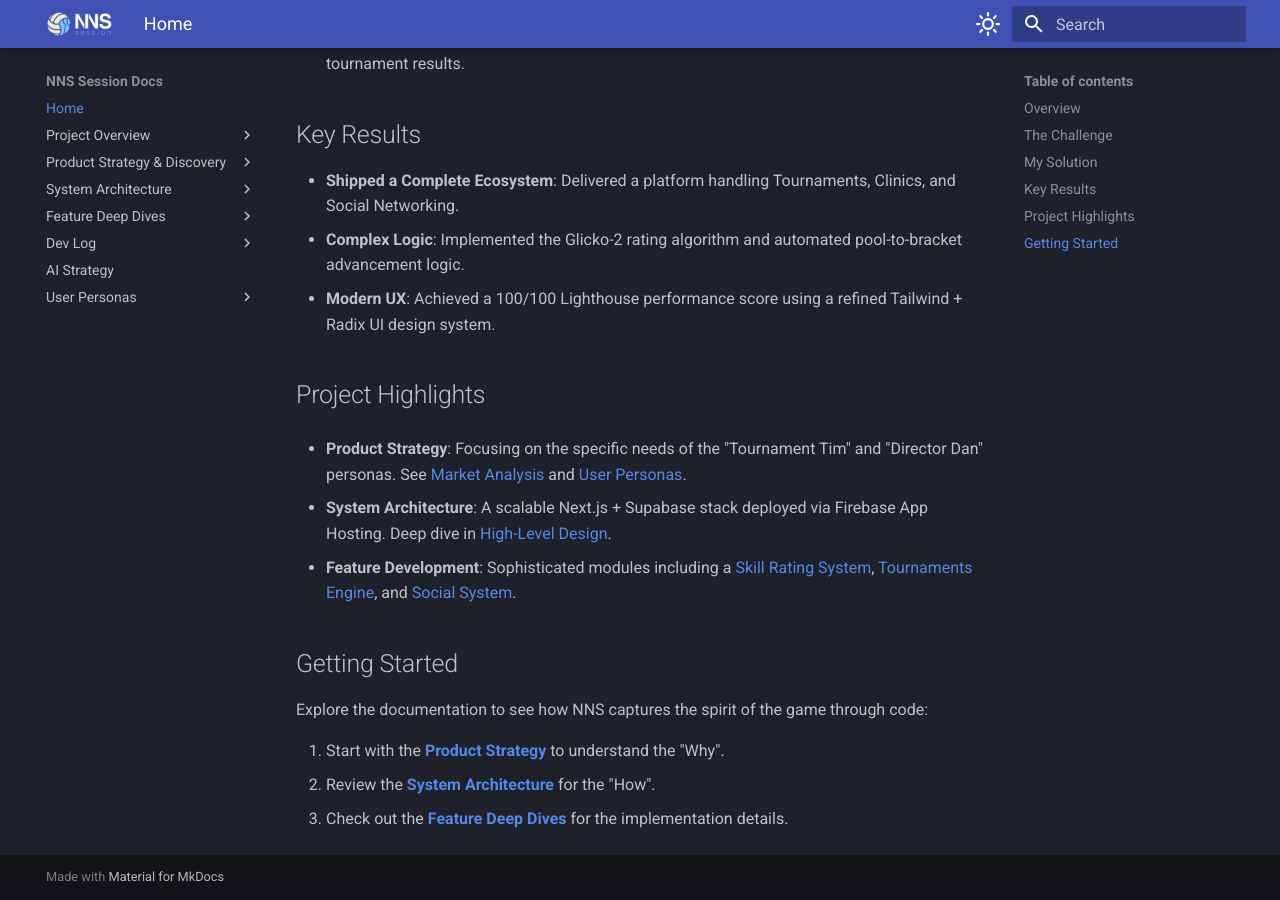
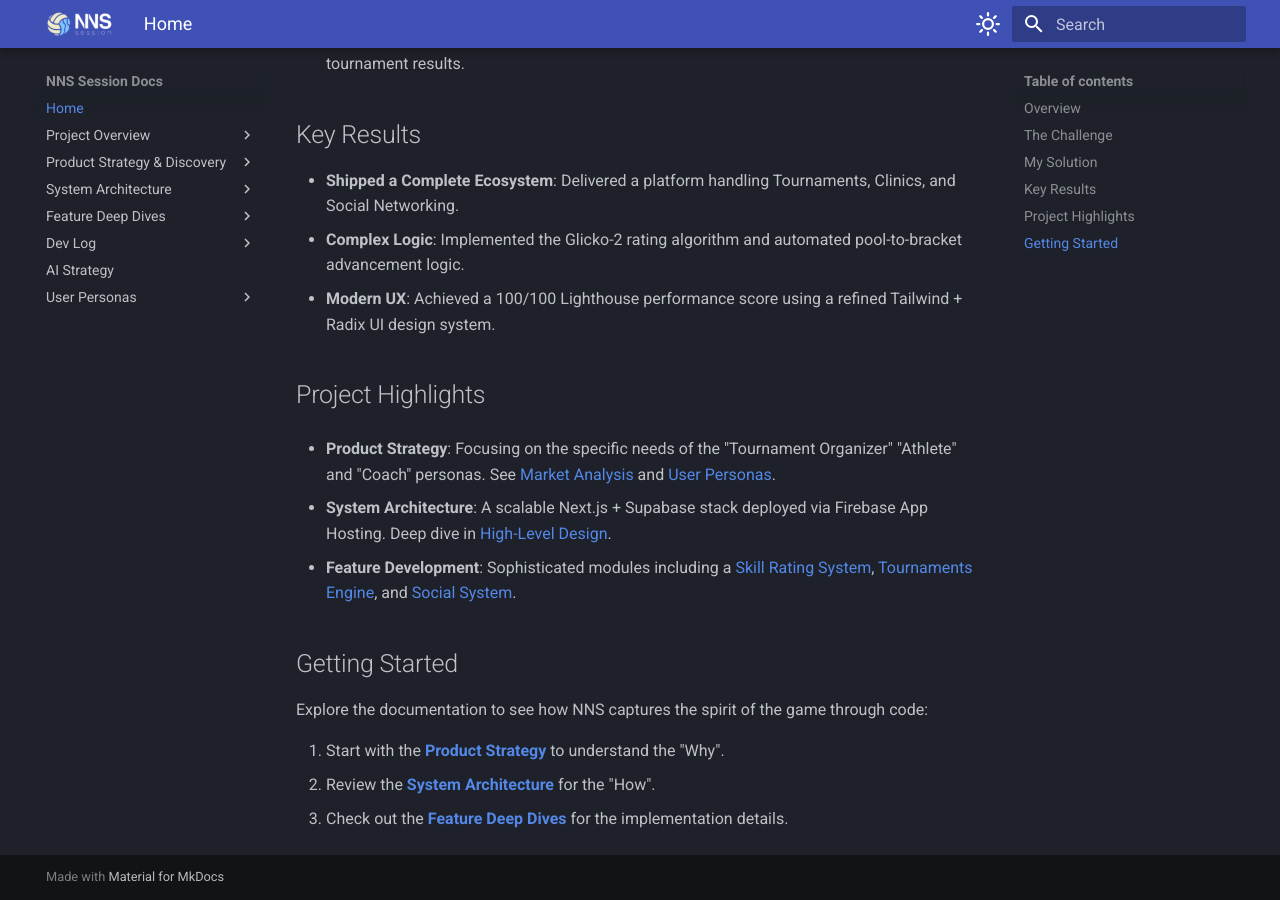
Before and after one commit to SamRosati/nns-session-documentation, an MkDocs documentation site: the page built from docs/index.md, in a window 1280 px wide and 900 px high, scrolled down 1131 px. Built offline with MkDocs 1.6.1 and Material for MkDocs 9.7.7, drawn with Linux system fonts in a browser that asks for light colours.

Commit message:
modified index.md

```diff
--- a/docs/index.md
+++ b/docs/index.md
@@ -33,7 +33,7 @@ I architected NNS as a **server-first, edge-ready PWA** to deliver native-grade
 
 ## Project Highlights
 
-* **Product Strategy**: Focusing on the specific needs of the "Tournament Tim" and "Director Dan" personas. See [Market Analysis](docs/2_Product_Strategy_&_Discovery/2_1_Market_Analysis.md) and [User Personas](docs/2_Product_Strategy_&_Discovery/2_2_User_Personas.md).
+* **Product Strategy**: Focusing on the specific needs of the "Tournament Organizer" "Athlete" and "Coach" personas. See [Market Analysis](docs/2_Product_Strategy_&_Discovery/2_1_Market_Analysis.md) and [User Personas](docs/2_Product_Strategy_&_Discovery/2_2_User_Personas.md).
 
 * **System Architecture**: A scalable Next.js + Supabase stack deployed via Firebase App Hosting. Deep dive in [High-Level Design](docs/3_System_Architecture/3_1_High-Level_Design.md).
 * **Feature Development**: Sophisticated modules including a [Skill Rating System](docs/4_Feature_Deep_Dives/4_1_Skill_Rating_System.md), [Tournaments Engine](docs/4_Feature_Deep_Dives/4_5_Tournaments.md), and [Social System](docs/4_Feature_Deep_Dives/4_3_Follower_&_Social_System.md).
```
